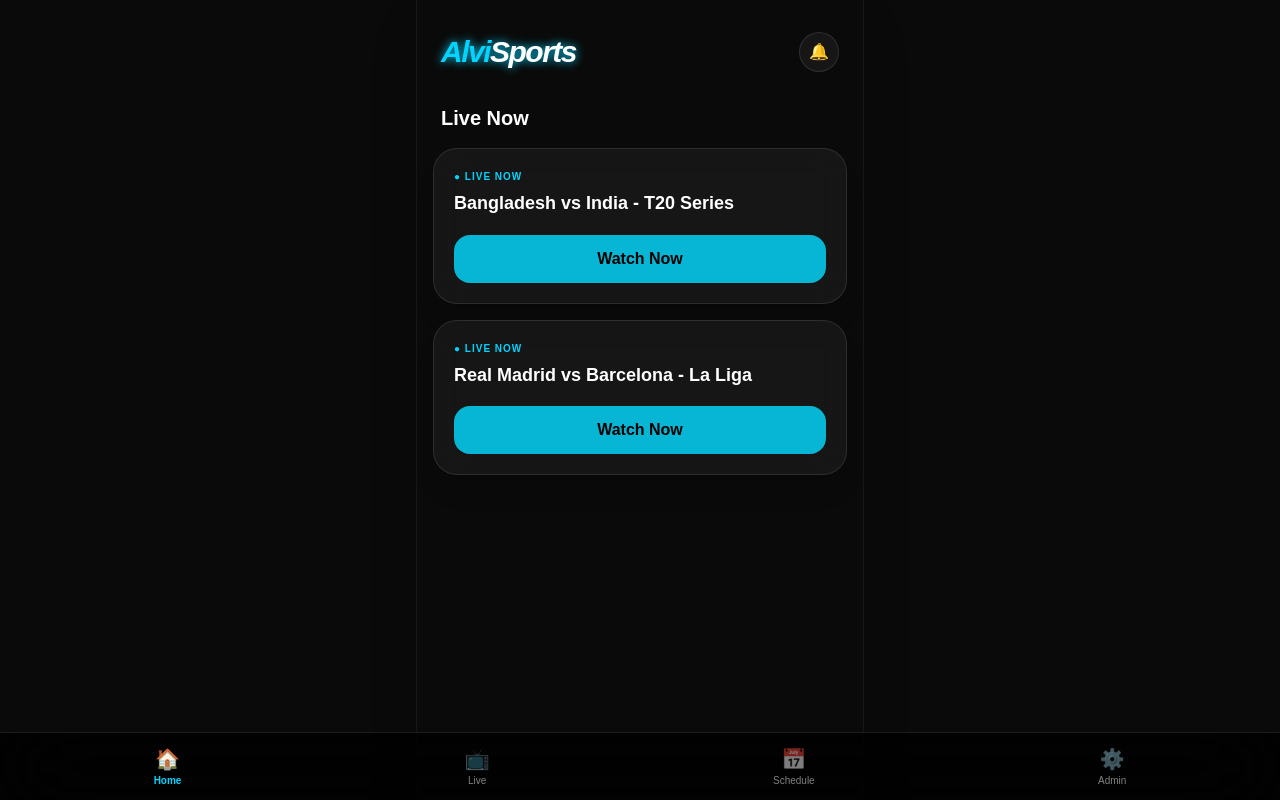
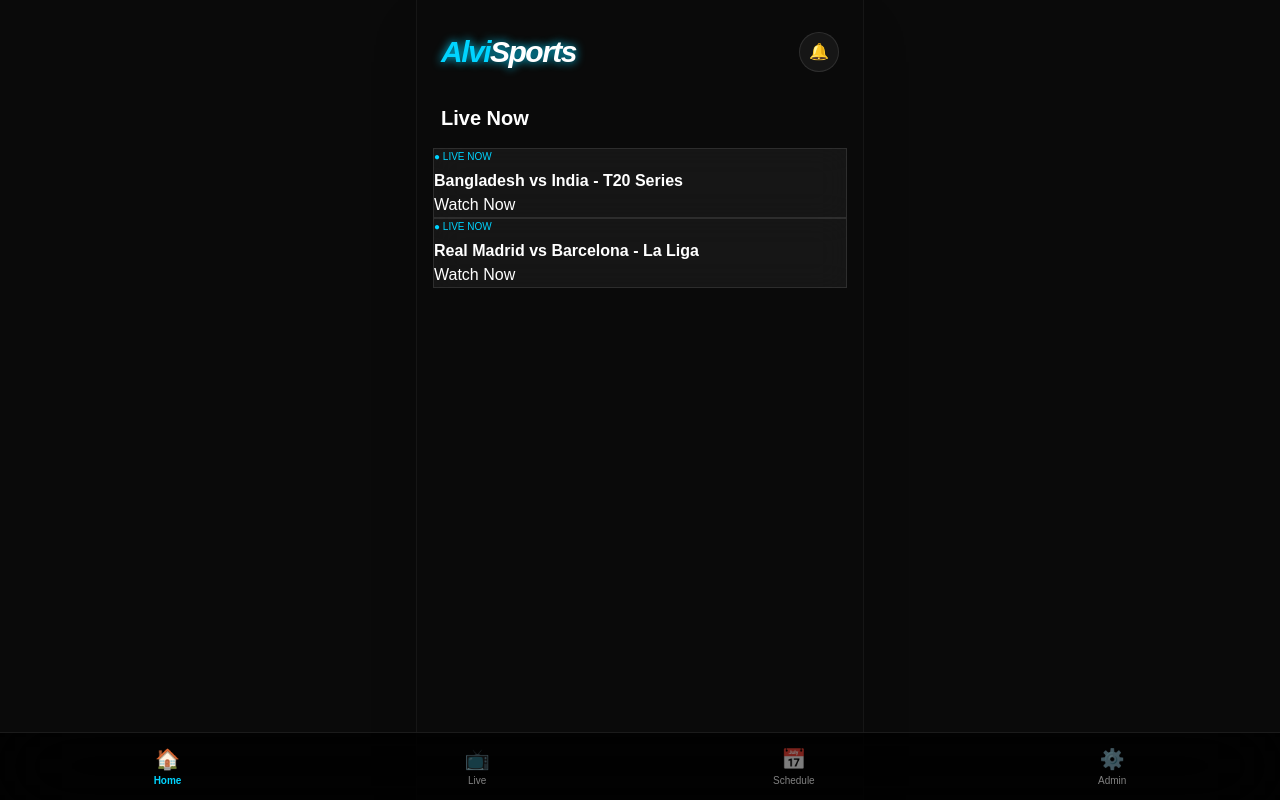
Before and after one commit to Alvi2002/my-sports-app, a Next.js app: page / in a window 1280 px wide. Built offline with nearby package versions, Linux system fonts and the light colour scheme.

Commit message:
Refactor MatchCard component layout and styles
Refactor MatchCard component to improve styling and structure.

```diff
--- a/src/components/MatchCard.js
+++ b/src/components/MatchCard.js
@@ -1,11 +1,9 @@
 export default function MatchCard({ title }) {
   return (
-    <div className="glass p-5 rounded-3xl mb-4 border border-white/10 shadow-xl backdrop-blur-md">
-      <span className="text-[10px] text-neonBlue font-bold uppercase tracking-widest block mb-2">● Live Now</span>
-      <h2 className="font-bold text-lg text-white leading-tight">{title}</h2>
-      <button className="mt-5 w-full bg-cyan-500 text-black font-black py-3 rounded-2xl transition-all hover:bg-cyan-400">
-        Watch Now
-      </button>
+    <div className="glass">
+      <div style={{color: '#00d4ff', fontSize: '10px', marginBottom: '5px'}}>● LIVE NOW</div>
+      <div style={{fontSize: '16px', fontWeight: 'bold'}}>{title}</div>
+      <button className="neon-btn">Watch Now</button>
     </div>
   );
 }
```
